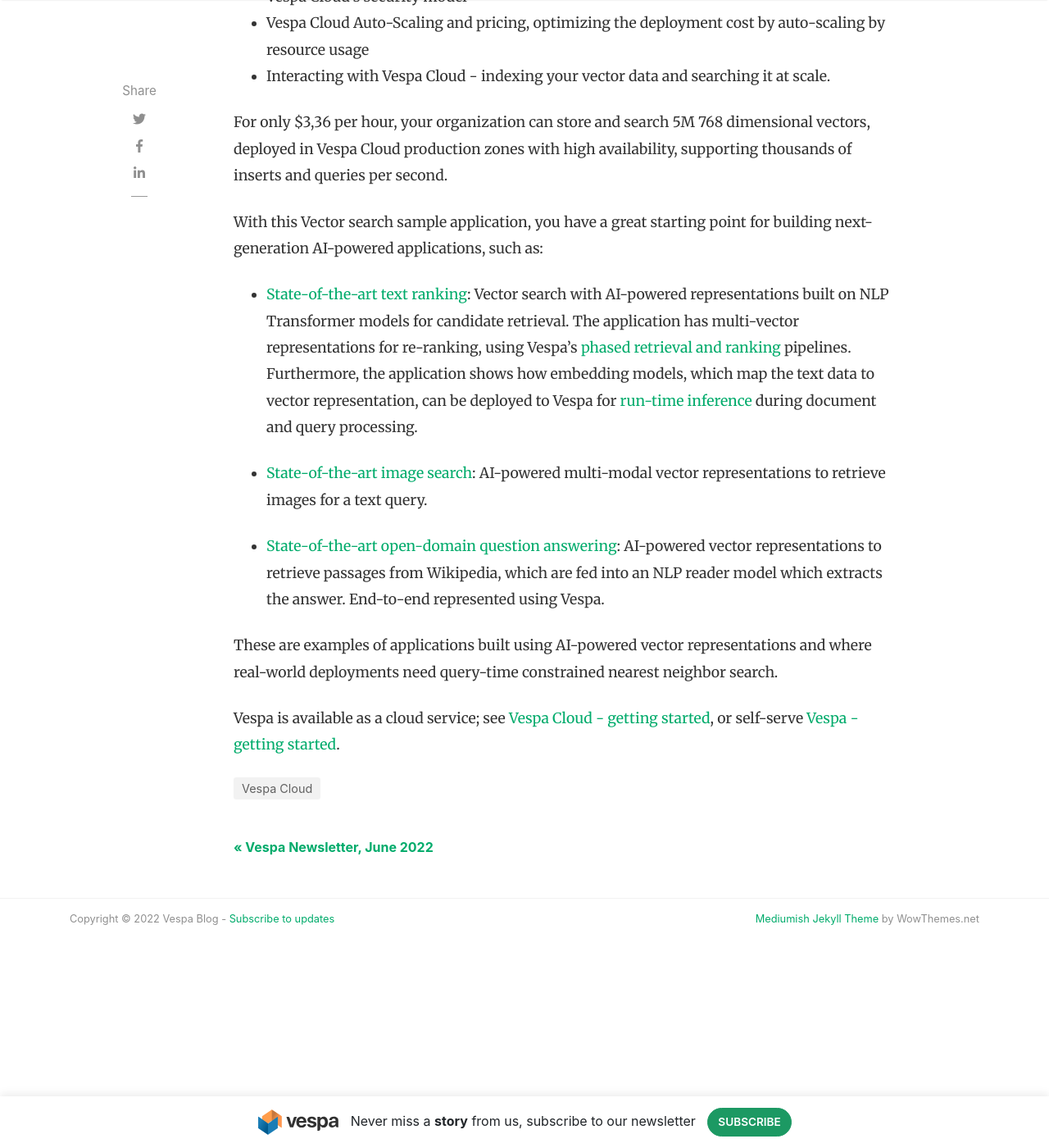
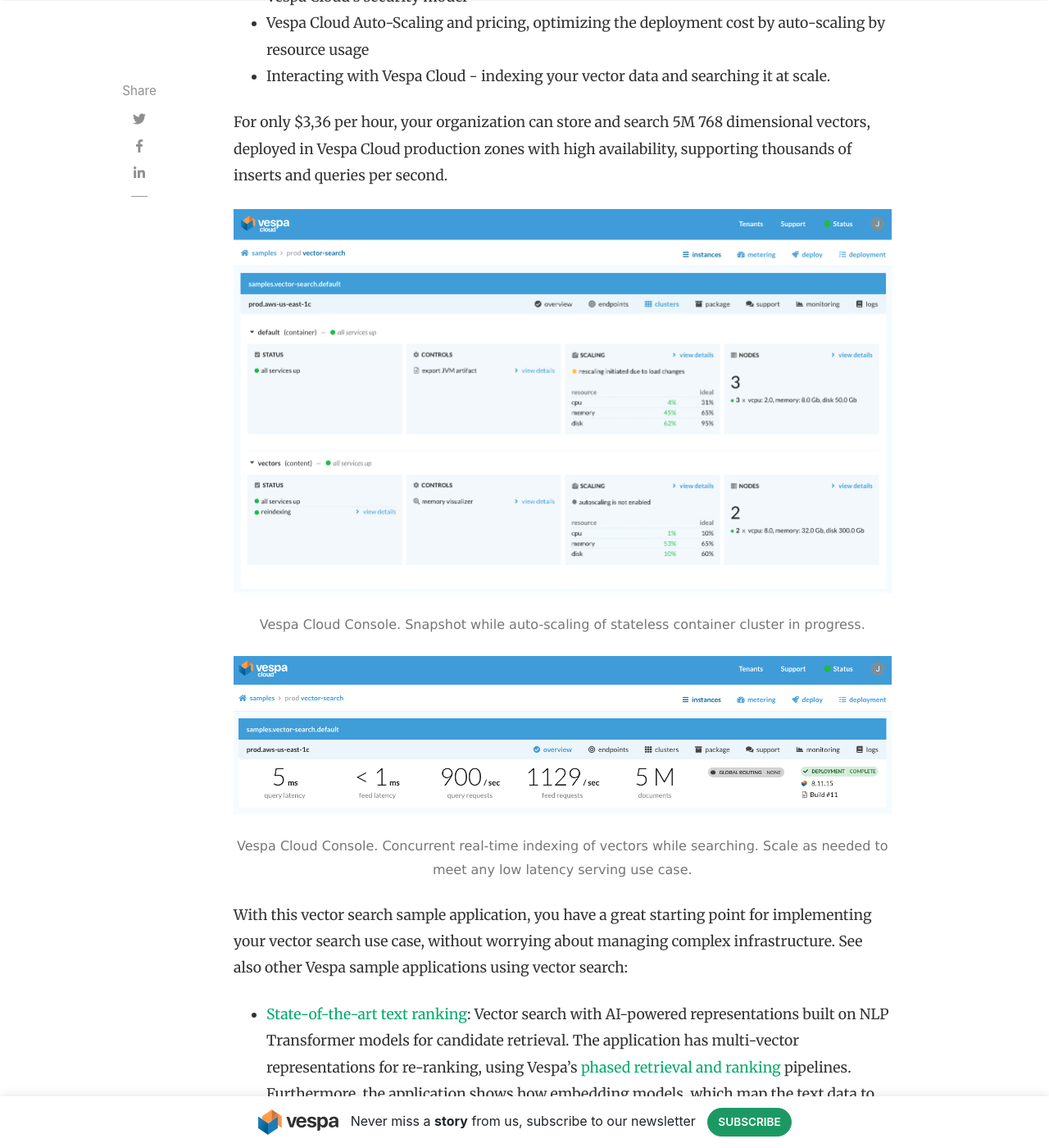
Before and after one commit to vespa-engine/blog, a Jekyll site: the page built from _posts/2022-07-01-vespa-managed-vector-search.md, in a window 1280 px wide and 1400 px high, scrolled down 4173 px. Shown: the whole window at 82% size. Built offline with Jekyll 4.4.1, drawn with Linux system fonts in a browser that asks for light colours; nearby versions of some CDN libraries; comment, search, counter and statistics services are not loaded; some of the changed text lies outside the part shown.

Commit message:
Add some screenshots from Vespa console

```diff
--- a/_posts/2022-07-01-vespa-managed-vector-search.md
+++ b/_posts/2022-07-01-vespa-managed-vector-search.md
@@ -112,8 +112,21 @@
 deployed in Vespa Cloud production zones with high availability, supporting thousands
 of inserts and queries per second.
 
-With this Vector search sample application, you have a great starting point for
-building next-generation AI-powered applications, such as:
+<img src="/assets/2022-07-01-vespa-ai-database/vespa-vector-cloud-auto-scaling.png"/>
+<p class="image-credit">
+Vespa Cloud Console. Snapshot while auto-scaling of stateless container cluster in progress.
+</p>
+
+
+<img src="/assets/2022-07-01-vespa-ai-database/vespa-vector-cloud-concurrency.png"/>
+<p class="image-credit">
+Vespa Cloud Console. Concurrent real-time indexing of vectors while searching. Scale as needed to
+meet any low latency serving use case.
+</p>
+
+With this vector search sample application, you have a great starting point for
+implementing your vector search use case, without worrying about managing complex infrastructure.
+See also other Vespa sample applications using vector search:
 
 - [State-of-the-art text ranking](https://github.com/vespa-engine/sample-apps/blob/master/msmarco-ranking/passage-ranking.md):
 Vector search with AI-powered representations built on NLP Transformer models for candidate retrieval.
@@ -127,8 +140,7 @@
 - [State-of-the-art open-domain question answering](https://github.com/vespa-engine/sample-apps/tree/master/dense-passage-retrieval-with-ann): AI-powered vector representations
 to retrieve passages from Wikipedia, which are fed into an NLP reader model which extracts the answer. End-to-end represented using Vespa.
 
-These are examples of applications built using AI-powered vector representations and where real-world deployments
-need query-time constrained nearest neighbor search.
+These are examples of applications built using AI-powered vector representations.
 
 Vespa is available as a cloud service; see [Vespa Cloud - getting started](https://cloud.vespa.ai/en/getting-started),
 or self-serve [Vespa - getting started](https://docs.vespa.ai/en/getting-started.html).
```
Also changed, not shown: assets/2022-07-01-vespa-ai-database/vespa-vector-cloud-auto-scaling.png (added), assets/2022-07-01-vespa-ai-database/vespa-vector-cloud-concurrency.png (added).
